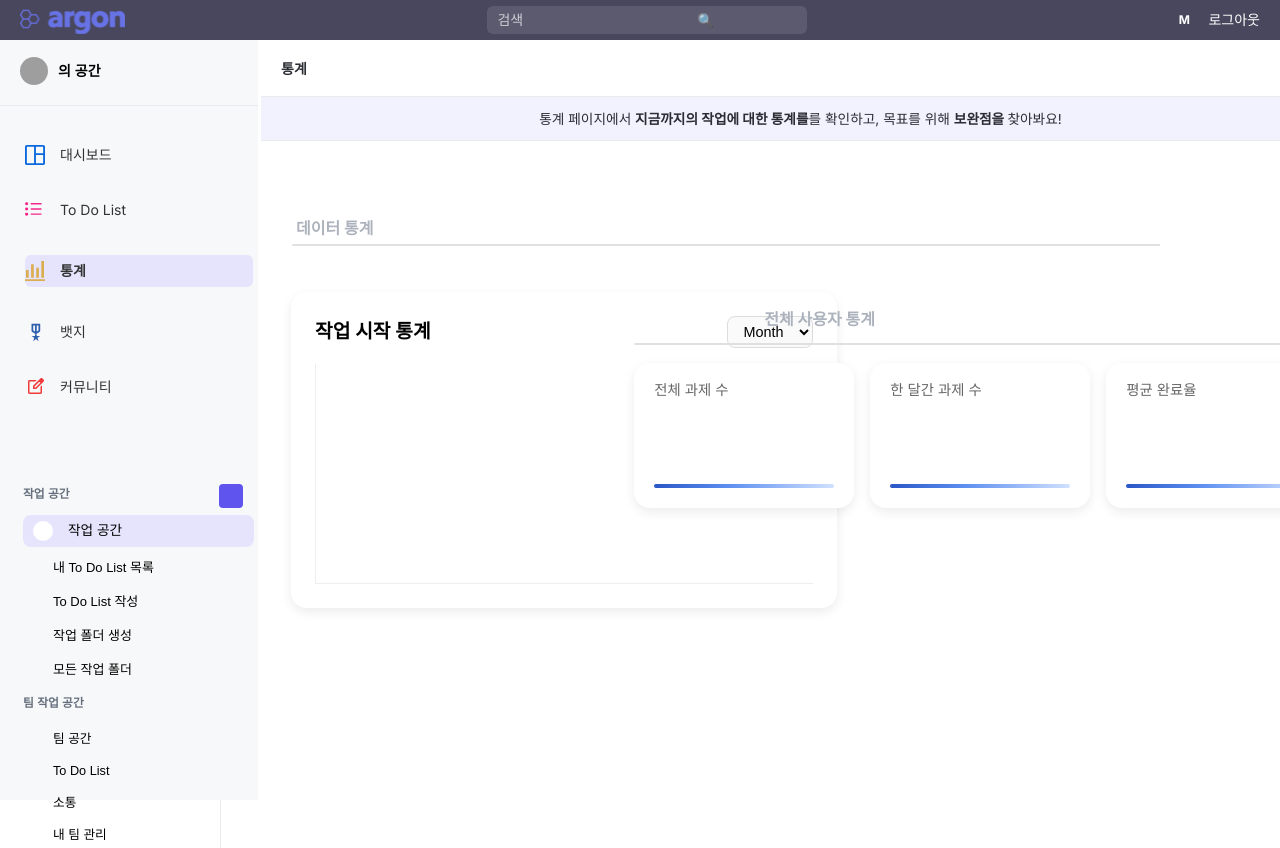
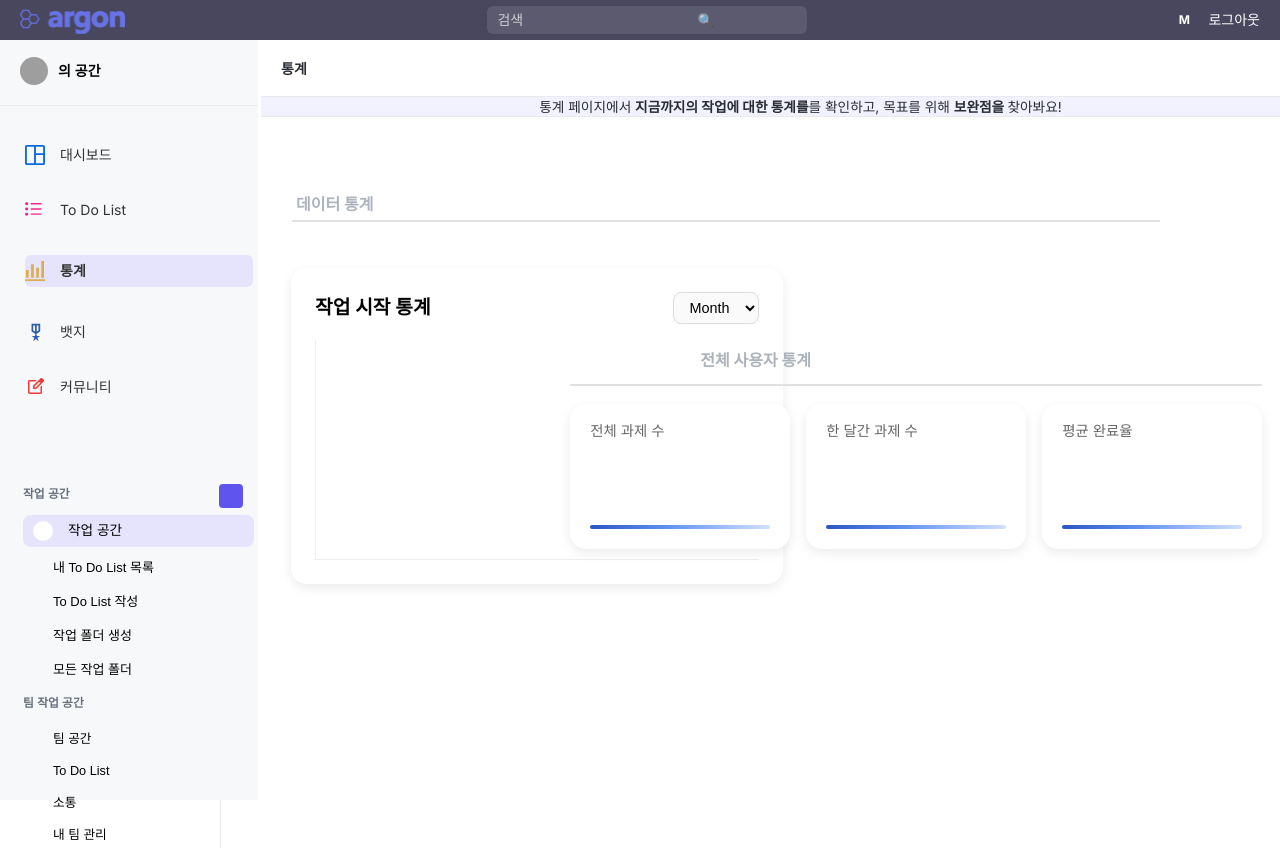
Before and after one commit to SungWookkk/FTT_frontend, a React (Create React App) app: page /statistics in a window 1280 px wide. Built offline with nearby package versions, Linux system fonts and the light colour scheme; grey boxes are pictures that could not be loaded.

Commit message:
5/10 style: [Statistics] 컴포넌트 분리에 따른 디자인 수정

```diff
--- a/src/components/statistics/StatisticsContentPage.js
+++ b/src/components/statistics/StatisticsContentPage.js
@@ -2,6 +2,7 @@ import React, { useState, useEffect } from "react";
 import axios from "axios";
 import "../statistics/css/StatisticsContentPage.css";
 import {useAuth} from "../../Auth/AuthContext";
+import StatisticsBarChart from "./StatisticsBarChart";
 
 const StatisticsContentPage = () => {
     const { auth } = useAuth();
@@ -88,36 +89,12 @@ const StatisticsContentPage = () => {
                     ))}
                 </div>
 
-                {/* ─────────── 바 차트 영역 ─────────── */}
-                <div className="statistics-container">
-                    <div className="statistics-chart">
-                        <div className="chart-header">
-                            <p className="chart-title">작업 시작 통계</p>
-                            <select className="chart-select">
-                                <option>Month</option>
-                            </select>
-                        </div>
-                        <div className="bar-chart">
-                            {monthlyData.map((m, i) => (
-                                <div key={i} className="bar-wrapper">
-                                    <div
-                                        className="bar"
-                                        style={{
-                                            height: `${
-                                                monthlyData.length
-                                                    ? (m.value / Math.max(...monthlyData.map(x => x.value))) * 100
-                                                    : 0
-                                            }%`
-                                        }}
-                                    />
-                                    <span className="bar-label">{m.label}</span>
-                                </div>
-                            ))}
-                        </div>
-                    </div>
-                </div>
+                {/* 바 차트 영역 */}
+                <StatisticsBarChart data={monthlyData} />
 
                 {/* ─────────── 전체 사용자 통계 섹션 ─────────── */}
+
+                <div className="user-stats-container">
                 <div className="user-stats-section">
                     <p className="cards-section-title">전체 사용자 통계</p>
                     <div className="user-stats-underline" />
@@ -146,6 +123,7 @@ const StatisticsContentPage = () => {
                     </div>
                 </div>
             </div>
+            </div>
         </div>
     );
 };
--- a/src/components/statistics/css/StatisticsContentPage.css
+++ b/src/components/statistics/css/StatisticsContentPage.css
@@ -72,7 +72,7 @@
 
 /* ─ 바 차트 ─ */
 .statistics-chart {
-    width: 70%;
+    width: 41%;
     background: #ffffff;
     border-radius: 16px;
     padding: 24px;
@@ -232,3 +232,8 @@
     display: block;
     clear: both;
 }
+.user-stats-container{
+    position: relative;
+    top: -283px;
+    right: 64px;
+}
```
